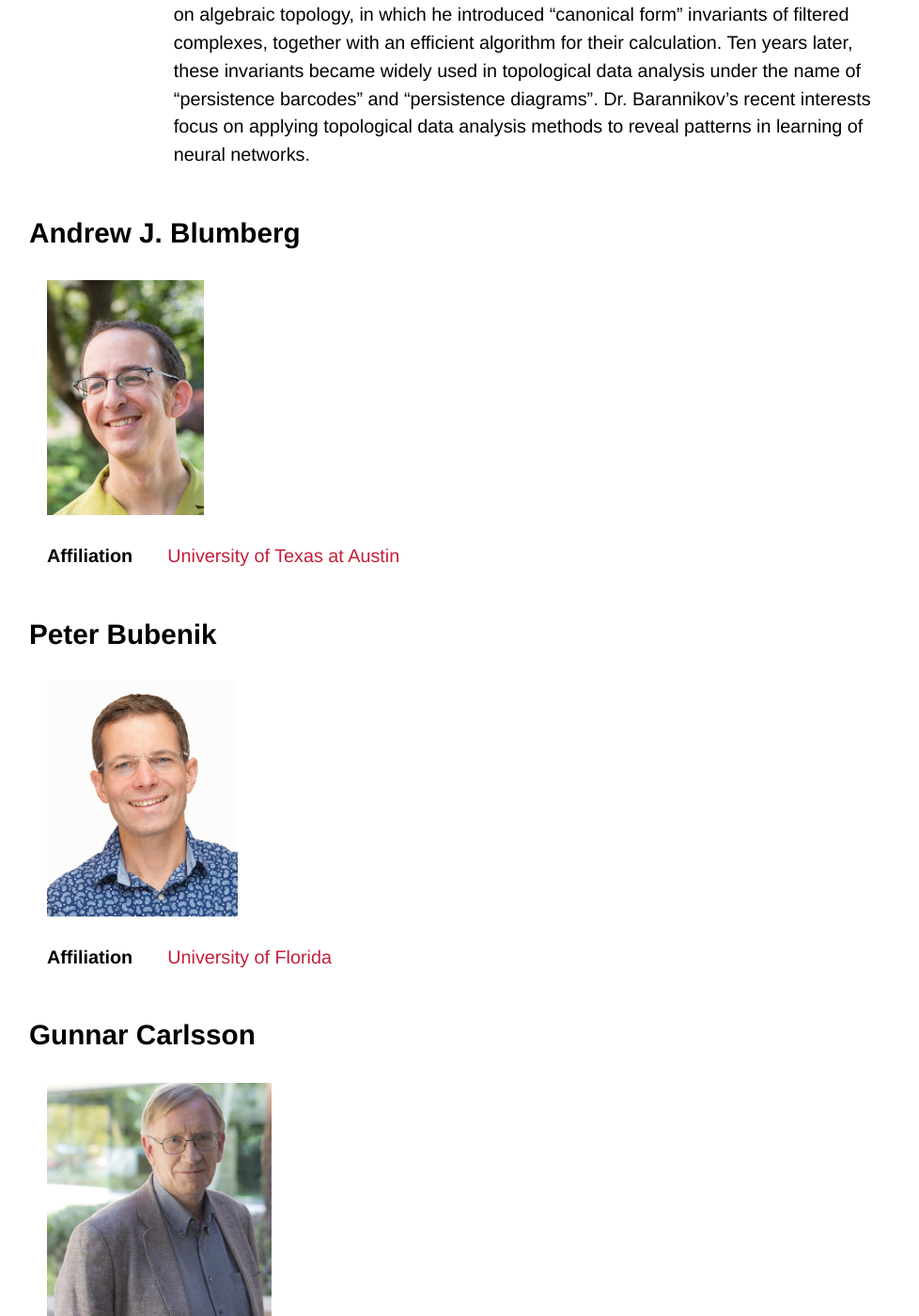
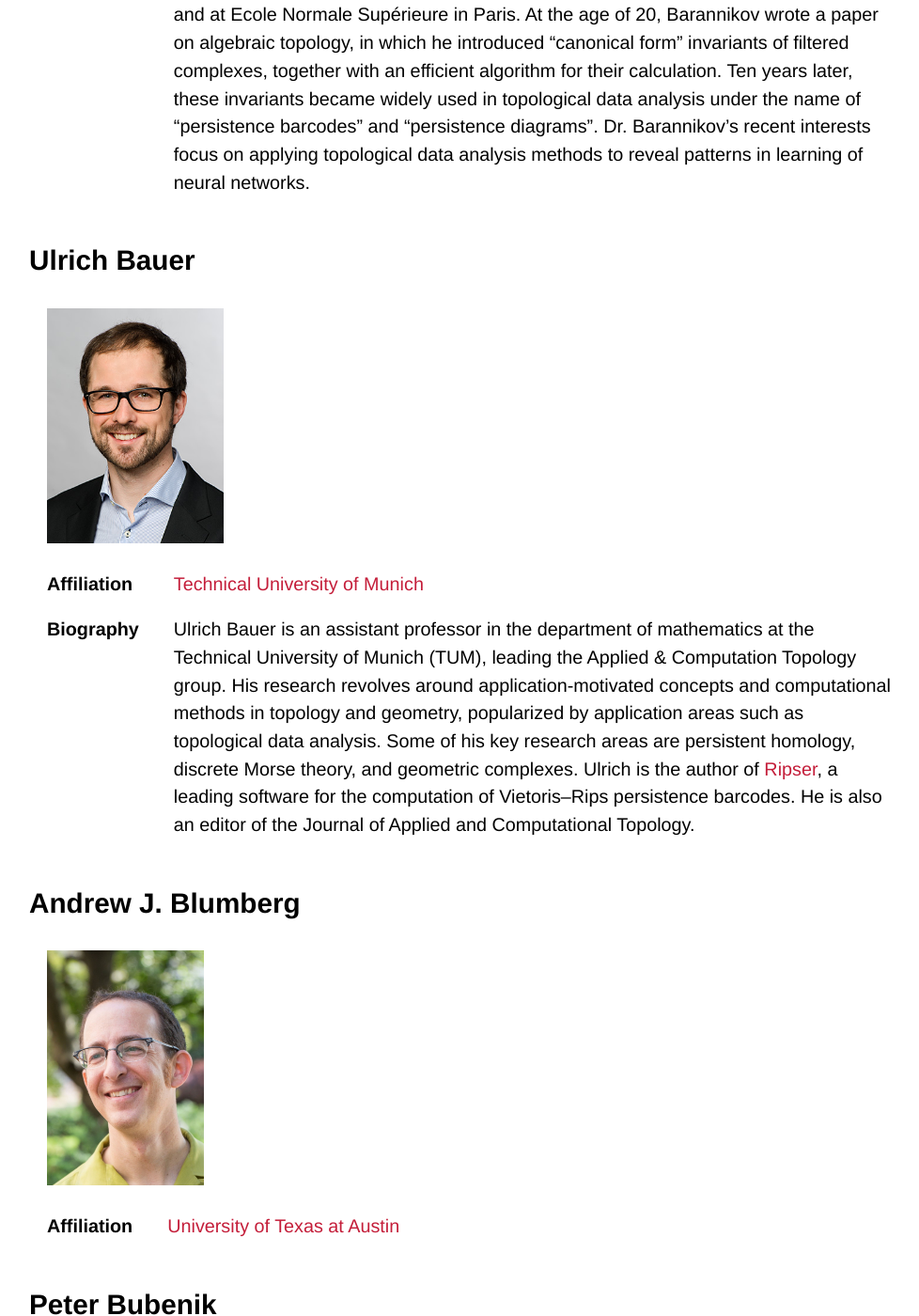
Before and after one commit to tda-in-ml/tda-in-ml.github.io, a Jekyll site: the page built from speakers.md, in a window 1280 px wide and 1400 px high, scrolled down 2114 px. Shown: the whole window at 94% size, without its empty margins (141-1119 px from the left). Built offline with Jekyll 4.4.1, drawn with Linux system fonts in a browser that asks for light colours; some web fonts are replaced; our own code applies the rules of GitHub Pages for plain Markdown files.

Commit message:
Extended list of speakers

```diff
--- a/speakers.md
+++ b/speakers.md
@@ -8,6 +8,7 @@ We are happy to feature the following awesome speakers&nbsp;(this list
 is expanded on a rolling basis, stay tuned for more!):
 
 - [Serguei Barannikov](#serguei-barannikov)
+- [Ulrich Bauer](#ulrich-bauer)
 - [Andrew J. Blumberg](#andrew-j-blumberg)
 - [Peter Bubenik](#peter-bubenik)
 - [Gunnar Carlsson](#gunnar-carlsson)
@@ -43,6 +44,13 @@ is expanded on a rolling basis, stay tuned for more!):
 
 | **Affiliation** | [Skoltech & Paris Diderot University](https://webusers.imj-prg.fr/serguei.barannikov) |
 | **Biography** | Serguei Barannikov received his PhD in Mathematics from the University of California, Berkeley (1999). He is a leading research scientist at Skolkovo Institute of Science and Technology. He also holds a position as a CNRS researcher at Paris Diderot University.  He worked as a researcher in mathematics at Institut des Hautes Etudes Scientifiques and at Ecole Normale Supérieure in Paris.  At the age of 20, Barannikov wrote a paper on algebraic topology, in which he introduced "canonical form" invariants of filtered complexes, together with an efficient algorithm for their calculation. Ten years later, these invariants became widely used in topological data analysis under the name of "persistence barcodes" and "persistence diagrams". Dr. Barannikov's recent interests focus on applying  topological data analysis methods to reveal patterns in learning of neural networks. |
+
+## Ulrich Bauer
+
+| <img src="/assets/images/speakers/ub.jpg" alt="Ulrich Bauer" height="250px" /> |
+
+| **Affiliation** | [Technical University of Munich](https://ulrich-bauer.org) |
+| **Biography** | Ulrich Bauer is an assistant professor in the department of mathematics at the Technical University of Munich (TUM), leading the Applied & Computation Topology group. His research revolves around application-motivated concepts and computational methods in topology and geometry, popularized by application areas such as topological data analysis. Some of his key research areas are persistent homology, discrete Morse theory, and geometric complexes. Ulrich is the author of [Ripser](https://github.com/Ripser/ripser), a leading software for the computation of Vietoris–Rips persistence barcodes. He is also an editor of the Journal of Applied and Computational Topology. |
 
 ## Andrew J. Blumberg
 
```
